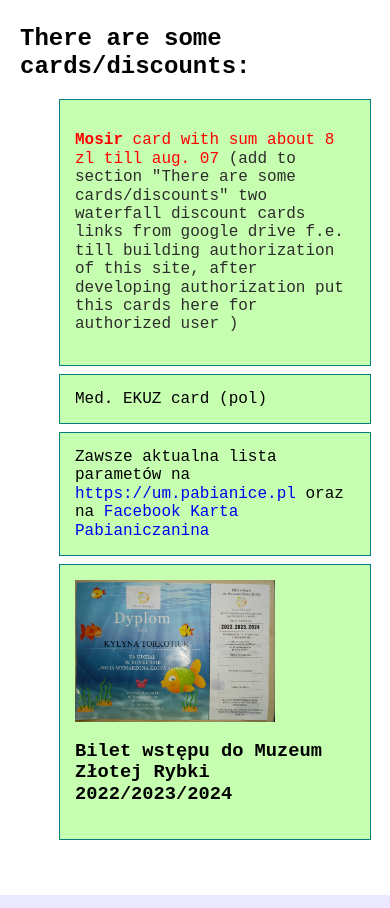
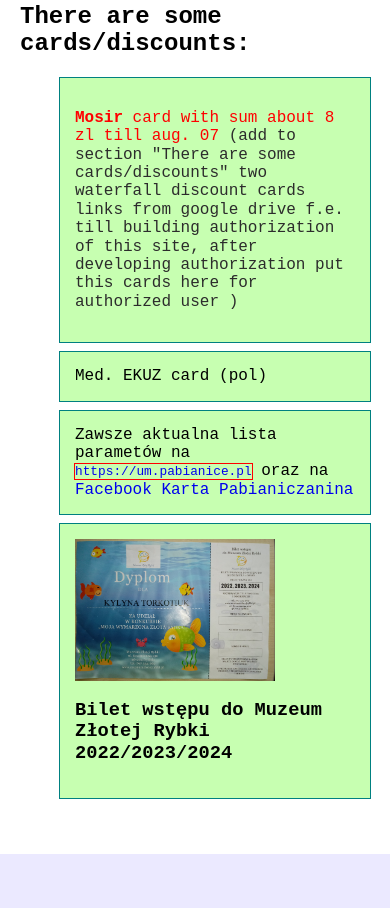
Before and after one commit to bestua/family-links, a plain HTML site: page index.html in a window 390 px wide. Shown: the part 1089-1997 px from the top of the page. Drawn offline with nearby package versions, Linux system fonts and the light colour scheme.

Commit message:
fix home page

```diff
--- a/index.html
+++ b/index.html
@@ -183,6 +183,7 @@
             <li class="cards-existence__item">
               Zawsze aktualna lista parametów na
               <a
+                class="card-existence__link"
                 target="_blank"
                 href="https://um.pabianice.pl/artykuly/262/karta-pabianiczanina"
                 >https://um.pabianice.pl</a
--- a/scss/layouts/_cards-existence.scss
+++ b/scss/layouts/_cards-existence.scss
@@ -9,6 +9,9 @@
   }
 }
 
-.cards-existence__card {
-  // padding: 10px;
+.card-existence__link {
+  outline: 1px solid red;
+  @media screen and (max-width: 480px) {
+    font-size: 0.8em;
+  }
 }
--- a/scss/layouts/_hero.scss
+++ b/scss/layouts/_hero.scss
@@ -1,8 +1,11 @@
 .hero__title {
   text-align: center;
+  font-size: 36px;
+  color: #2c2c2c;
 
-  font-size: 44px;
-  color: #2c2c2c;
+  @media screen and (min-width: 480px) {
+    font-size: 44px;
+  }
 }
 
 .hero-list {
```
Also changed, not shown: css/main.css, css/main.min.css, 2 other files.
